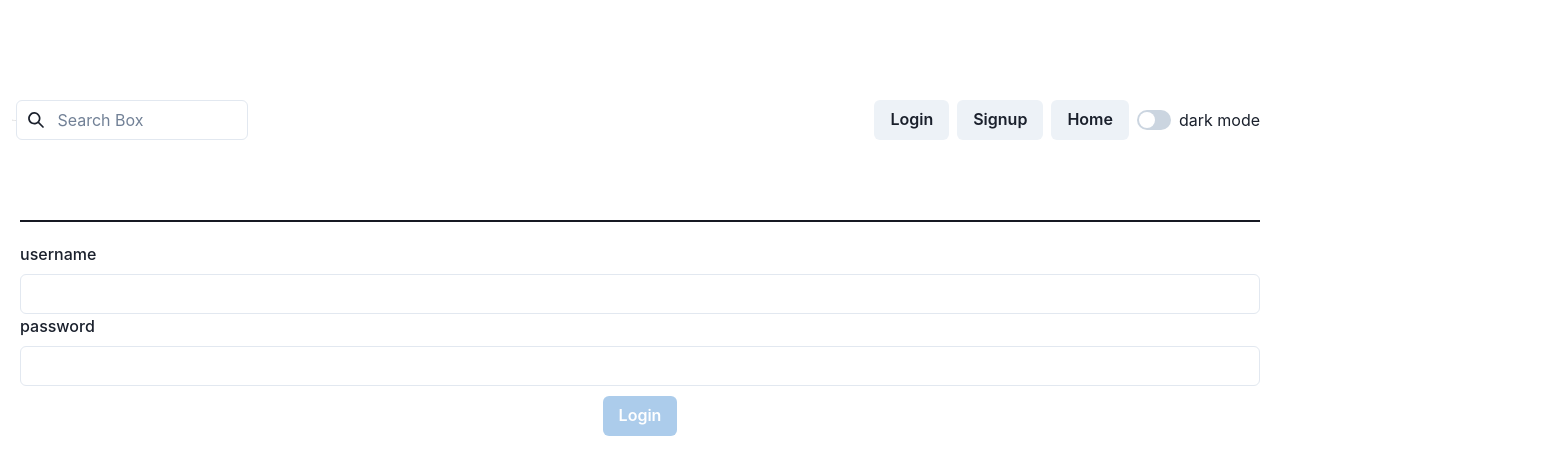
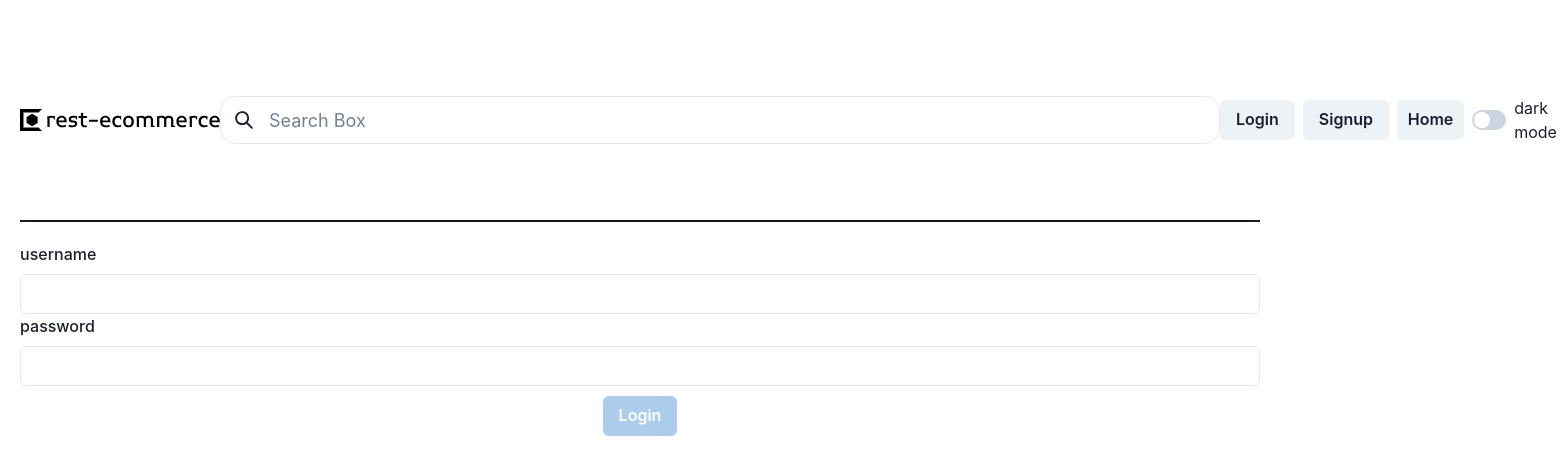
Before and after one commit to RezaJeffrey/rest-ecommerce-api, a React (Vite) app in the folder front-end/: page /users/login in a window 1280 px wide. Shown: the top 474 px of the page, 1567 px wide, since content can reach past the window. Built offline with nearby package versions, Linux system fonts and the light colour scheme.

Commit message:
add list of options to search box!

```diff
--- a/front-end/package.json
+++ b/front-end/package.json
@@ -18,6 +18,7 @@
     "@emotion/react": "^11.11.1",
     "@emotion/styled": "^11.11.0",
     "@hookform/resolvers": "^3.2.0",
+    "@mui/joy": "^5.0.0-beta.4",
     "@mui/material": "^5.14.7",
     "axios": "^1.4.0",
     "chakra-react-select": "^4.7.0",
@@ -27,6 +28,7 @@
     "react-hook-form": "^7.45.4",
     "react-icons": "^4.10.1",
     "react-router-dom": "^6.15.0",
+    "react-search-autocomplete": "^8.5.2",
     "react-select": "^5.7.4",
     "zod": "^3.22.1"
   },
--- a/front-end/src/component/Navbar/Navbar.tsx
+++ b/front-end/src/component/Navbar/Navbar.tsx
@@ -20,13 +20,11 @@ function Navbar() {
         borderColor={useColorModeValue("gray.900", "whiteAlpha.900")}
         align={"center"}
       >
-        <Flex flex={1} ml={-2} display={"flex"}>
-          <Logo />
-        </Flex>
-        <Flex flex={1} justify={"start"} mr="400">
+        <Logo />
+        <Flex flex={1} justify={"center"}>
           <SearchBox />
         </Flex>
-        <Flex ml="400">
+        <Flex>
           <NavButtons />
         </Flex>
       </Flex>
--- a/front-end/src/component/Navbar/items/SearchBox.tsx
+++ b/front-end/src/component/Navbar/items/SearchBox.tsx
@@ -1,17 +1,48 @@
 import { SearchIcon } from "@chakra-ui/icons";
-import { Input, InputGroup, InputLeftElement, Stack } from "@chakra-ui/react";
+import {
+  InputGroup,
+  InputLeftElement,
+  Input,
+  Text,
+  useOutsideClick,
+  VStack,
+  List,
+  ListItem,
+} from "@chakra-ui/react";
+import { MutableRefObject, useRef, useState } from "react";
+
+const options = [{ label: "hello" }, { label: "world" }];
 
 function SearchBox() {
+  const ref = useRef<HTMLElement>(null);
+  const [isListOpen, setIsListOpen] = useState(false);
+  useOutsideClick({
+    ref: ref,
+    handler: () => setIsListOpen(false),
+  });
   return (
     <>
-      <Stack spacing={3}>
-        <InputGroup width="400%">
+      <VStack>
+        <InputGroup
+          display="flex"
+          justifyItems="center"
+          size="lg"
+          width={1000}
+          onClick={() => setIsListOpen(true)}
+        >
           <InputLeftElement>
             <SearchIcon />
           </InputLeftElement>
-          <Input placeholder="Search Box" />
+          <Input placeholder="Search Box" borderRadius="16px" />
         </InputGroup>
-      </Stack>
+        {isListOpen && (
+          <List spacing={3}>
+            {options.map((option, idx) => (
+              <ListItem key={idx}>{option.label}</ListItem>
+            ))}
+          </List>
+        )}
+      </VStack>
     </>
   );
 }
--- a/front-end/src/main.tsx
+++ b/front-end/src/main.tsx
@@ -2,13 +2,12 @@ import React from "react";
 import ReactDOM from "react-dom/client";
 import { ChakraProvider, ColorModeScript } from "@chakra-ui/react";
 import theme from "./theme.tsx";
-import App from "./App.tsx";
 import Router from "./Router.tsx";
 import "./index.css";
 
 ReactDOM.createRoot(document.getElementById("root")!).render(
   <React.StrictMode>
-    <ChakraProvider>
+    <ChakraProvider theme={theme}>
       <ColorModeScript initialColorMode={theme.config.initialColorMode} />
       <Router />
     </ChakraProvider>
--- a/front-end/src/theme.tsx
+++ b/front-end/src/theme.tsx
@@ -1,9 +1,10 @@
 import { ThemeConfig, extendTheme } from "@chakra-ui/react";
+import { listTheme } from "./theme/ListTheme";
 
 const config: ThemeConfig = {
   initialColorMode: "light",
 };
 
-const theme = extendTheme({ config });
+const theme = extendTheme({ config, components: { List: listTheme } });
 
 export default theme;
--- /dev/null
+++ b/front-end/src/theme/ListTheme.tsx
@@ -0,0 +1,26 @@
+import { createMultiStyleConfigHelpers } from "@chakra-ui/react";
+import { listAnatomy as parts } from "@chakra-ui/anatomy";
+import { mode } from "@chakra-ui/theme-tools";
+
+const { definePartsStyle, defineMultiStyleConfig } =
+  createMultiStyleConfigHelpers(parts.keys);
+
+const baseStyle = definePartsStyle((props) => ({
+  container: {
+    listStylePos: "inside", // change listStylePos to inside
+    boxShadow: "md", // change boxShadow to md
+  },
+  item: {
+    p: 2, // set padding to 2
+    "&::marker": {
+      // change color for marker
+      color: mode("green.500", "green.200")(props),
+    },
+  },
+  icon: {
+    //change color for icon
+    color: mode("blue.500", "blue.200"),
+  },
+}));
+
+export const listTheme = defineMultiStyleConfig({ baseStyle });
```
Also changed, not shown: 1 other file (tests, documents, lock files or other folders).
